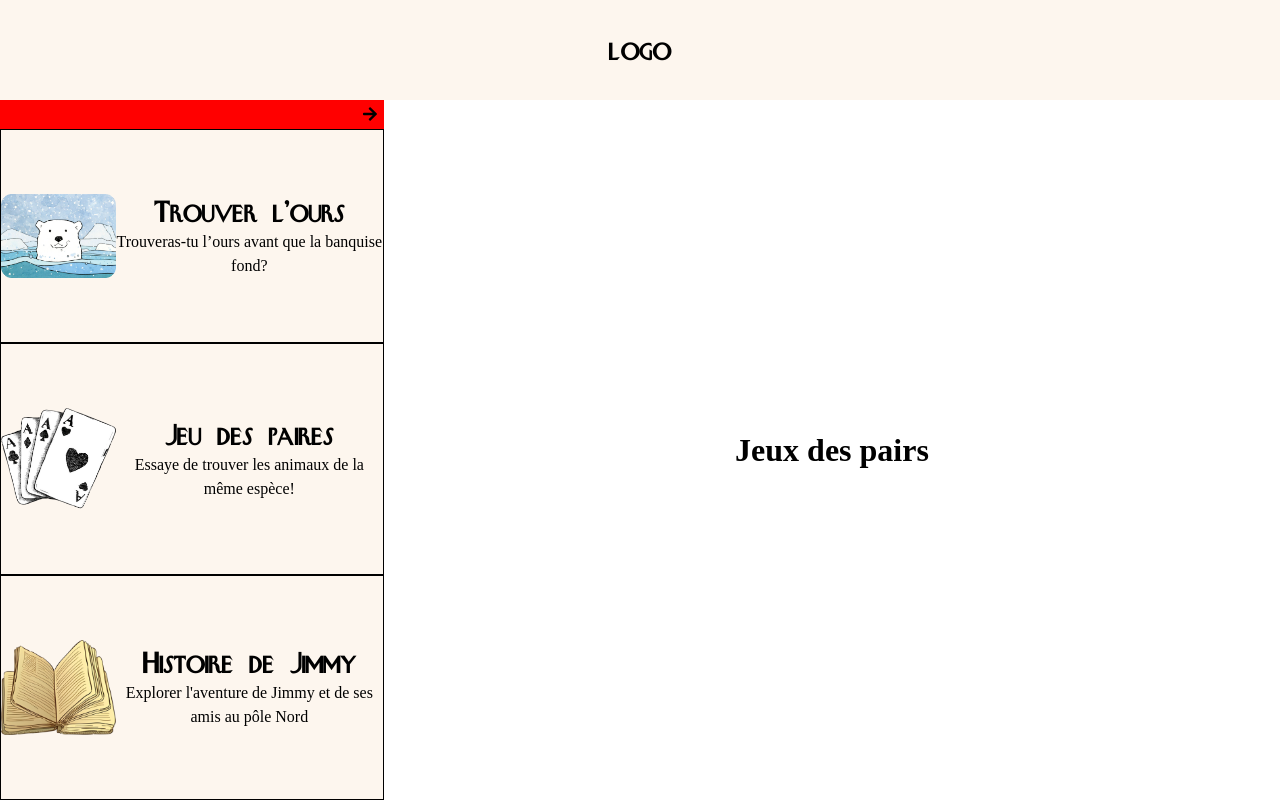
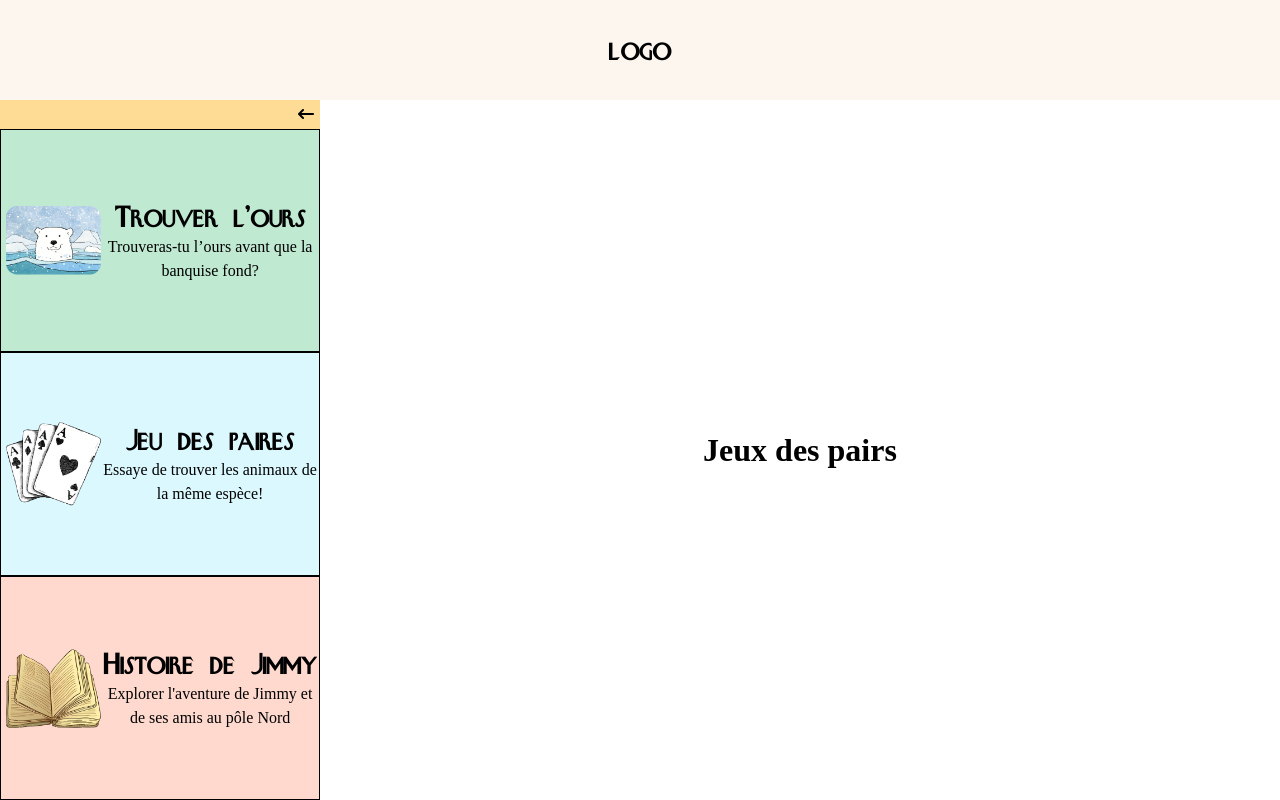
Before and after one commit to jobsalhi/kidsGamesWebsite, a React (Vite) app: page /Pairs in a window 1280 px wide. Built offline with nearby package versions, Linux system fonts and the light colour scheme.

Commit message:
sidebar finished

```diff
--- a/src/Components/Sidebar.jsx
+++ b/src/Components/Sidebar.jsx
@@ -1,16 +1,25 @@
+import {  useState } from "react";
 import pair from "../images/pair.png";
 import ours from "../images/polar.png";
 import story from "../images/story.png";
-import { FaArrowRight } from "react-icons/fa";
+import { FaArrowLeftLong } from "react-icons/fa6";
+import { FaArrowRightLong } from "react-icons/fa6";
+
 
 function Sidebar() {
+  const [isOpen, setIsOpen] = useState(true);
+
+
   return (
-    <div className="sidebar">
+    <div className={isOpen? "sidebar" : "sidebar active"}>
       <div className="trigger">
-      <FaArrowRight />
+      {isOpen? <FaArrowLeftLong onClick={()=>{setIsOpen(!isOpen)}}/> : <FaArrowRightLong onClick={()=>{setIsOpen(!isOpen)}}/>}
+
+
+
       </div>
 
-      <div className="options">
+      <div className={isOpen? "options" : "options active"}>
         <div className="ours">
           <a href="/">
             <img src={ours} alt="" />
--- a/src/styles/main.scss
+++ b/src/styles/main.scss
@@ -1,27 +1,20 @@
 @import "./_variables";
 
-.App{
-
+.App {
   display: flex;
   flex-direction: column;
   height: 100vh; /* This ensures that the container takes up the full height of the viewport */
-
 }
-
-.Navbar{
-    background-color: #FDF6EE;
+.Navbar {
+  background-color: #fdf6ee;
   padding: 2rem 0;
   text-align: center;
-
 }
-.hero{
+.hero {
   display: flex;
   flex-grow: 1;
 }
-
-
-
-.content{
+.content {
   // width: 100vw;
   // height: 100vh;
   flex-grow: 1;
@@ -30,49 +23,99 @@
   justify-content: center;
 }
 
+.sidebar {
 
-.sidebar {
-    background-color: #FDF6EE;
   position: relative;
   max-width: 30%;
-    min-width: 20rem;
+  width:20rem;
+//   min-width: 20rem;
   top: 0;
   left: 0;
   display: flex;
   flex-direction: column;
   transition: 0.5s all;
 
+  .trigger {
+    // height: 1rem;
+    background-color: #FEDC95;
+    // transition: 0.5s all;
+
+    display: flex;
+    justify-content: flex-end; /* Aligns the child element to the far left */
+    padding: 0.4rem;
+    * {
+      cursor: pointer;
 
     }
-
-.trigger{
-    // height: 1rem;
-  background-color: red;
-  display: flex;
-  justify-content: flex-end; /* Aligns the child element to the far left */
-  padding: .4rem;
   }
 
-.options{
+  .options {
     flex: 1;
     display: flex;
     flex-direction: column;
     justify-content: space-around;
-    .ours,.pairs,.story{
+    .ours,
+    .pairs,
+    .story {
       flex-grow: 1;
       display: flex;
       justify-content: center;
       align-items: center;
       border: solid 1px;
-        a{display: flex;
-            .title{
+      a {
+        display: flex;
+        align-items: center;
+        .title {
           text-align: center;
           margin: auto 0;
         }
       }
-            img{
+      img {
         max-width: 30%;
-                min-width: 2rem;
+        width : 6rem;
+        margin-left: .3rem;
+
+        // min-width: 6rem;
+      }
+    }
+
+    .ours{
+        background-color: #BFE9D1;
+    }
+    .pairs{
+        background-color: #DBF8FE;
+    }
+    .story{
+        background-color: #FFD9CE;
+
     }
   }
 }
+
+
+
+
+.sidebar.active{
+
+    // min-width: 3rem;
+
+    width: 0rem;
+    .trigger{
+        width: 2rem;
+
+    }
+    .options.active  {
+        *{border: none;}
+        a{
+        display: none}
+
+    }
+
+}
+
+
+@media only screen and (max-width: 600px) {
+   .options{
+    img{display: none;}
+   }
+}
```
Also changed, not shown: src/images/pair.png, src/images/polar.png. Lines whose indentation alone changed are shown as unchanged.
